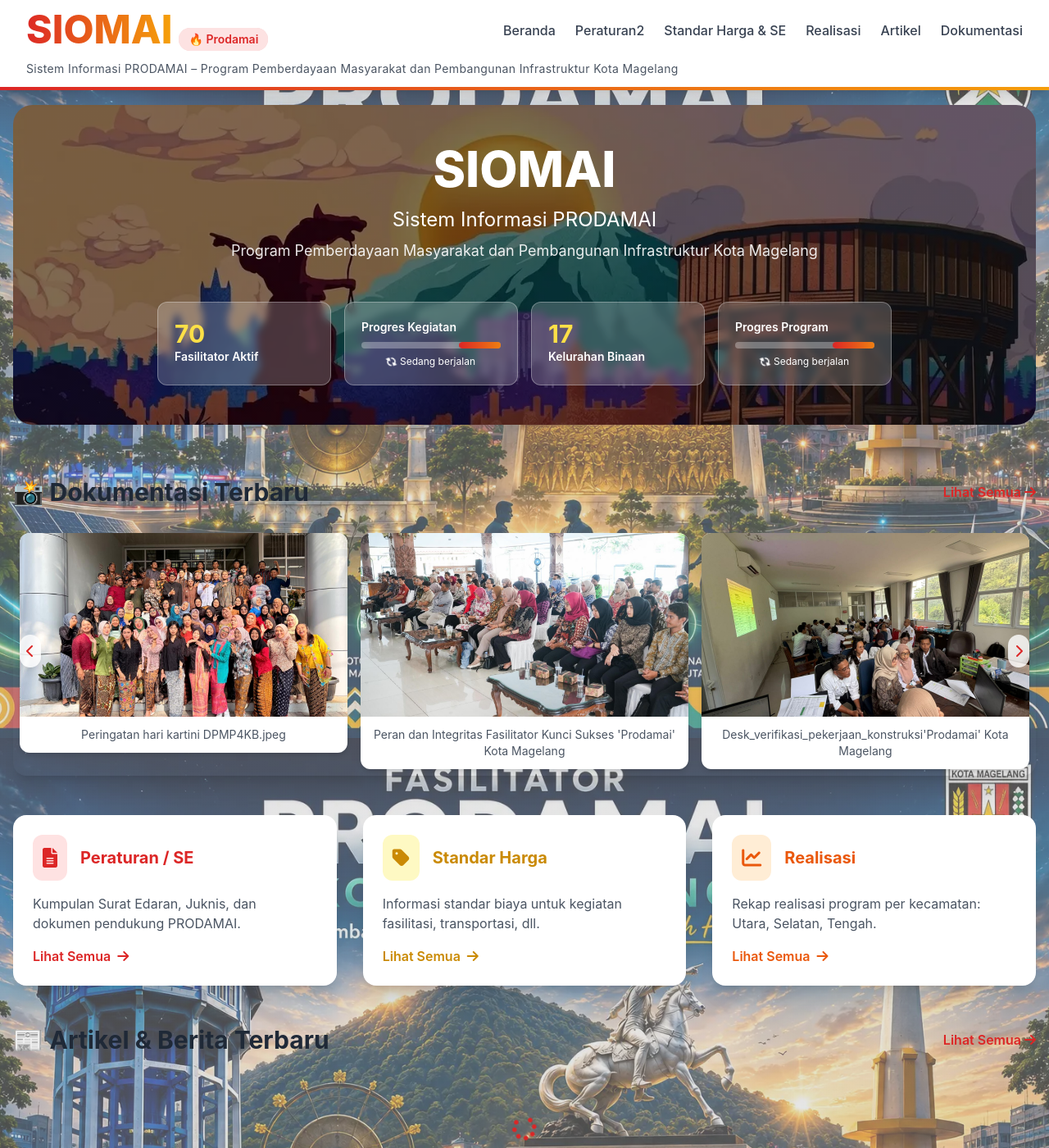
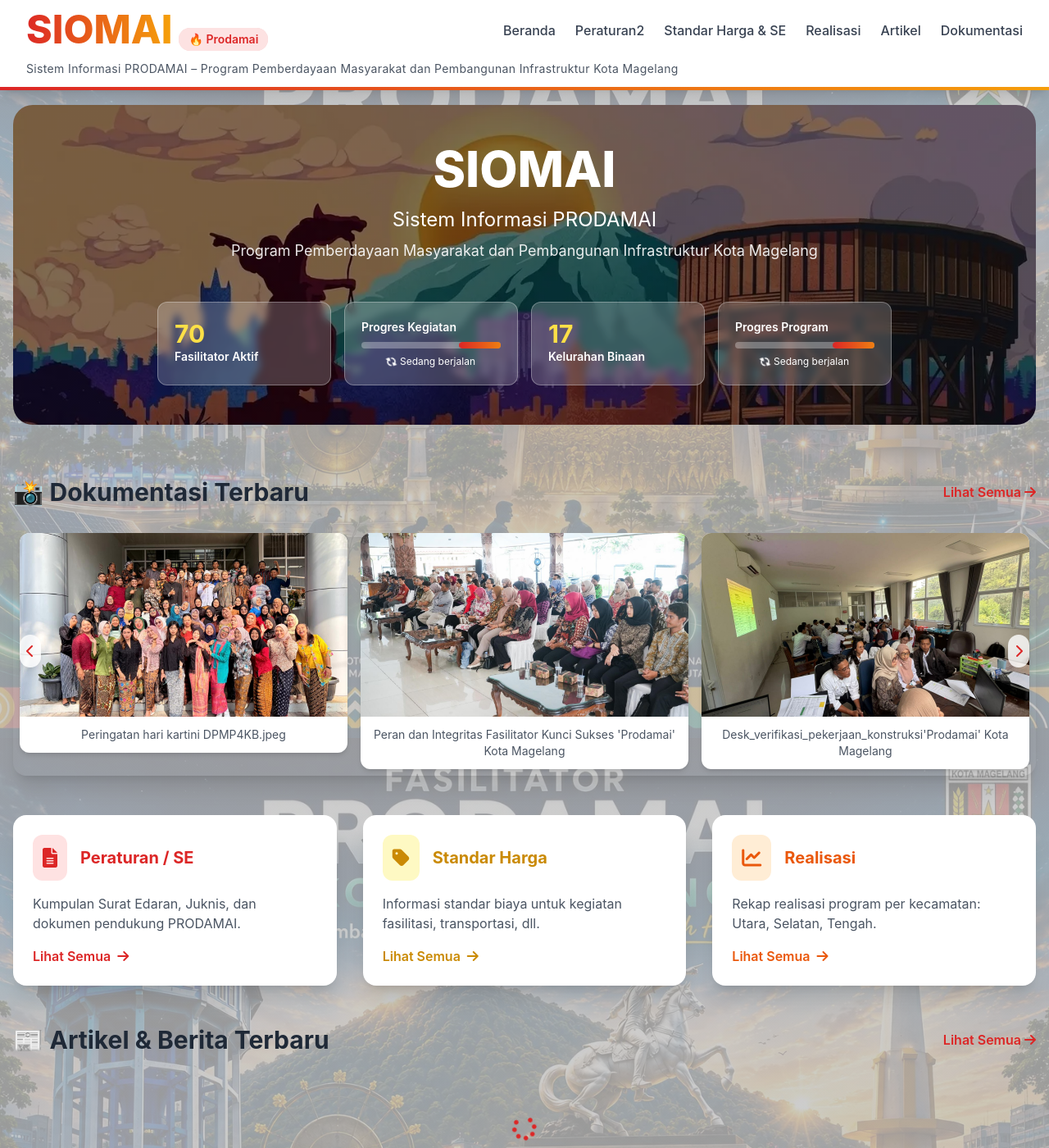
Before and after one commit to fasilitatormgl/siomai, a Jekyll site: the page built from index.html, in a window 1280 px wide and 1400 px high. Shown: the whole window at 82% size. Built offline with Jekyll 4.4.1, drawn with Linux system fonts in a browser that asks for light colours; nearby versions of some CDN libraries; comment, search, counter and statistics services are not loaded.

```diff
--- a/index.html
+++ b/index.html
@@ -260,7 +260,7 @@
           Semakin mendekati 0.1, akan semakin terang (gambar makin terlihat).
         */
         background:
-            linear-gradient(rgba(192,192,192,0.4), rgba(192,192,192,0.4)),
+            linear-gradient(rgba(192,192,192,0.8), rgba(192,192,192,0.8)),
             url('{{ site.baseurl }}/assets/images/bg-global.webp'); /* Ganti dengan gambar background web Anda */
 
         background-size: cover;
```
